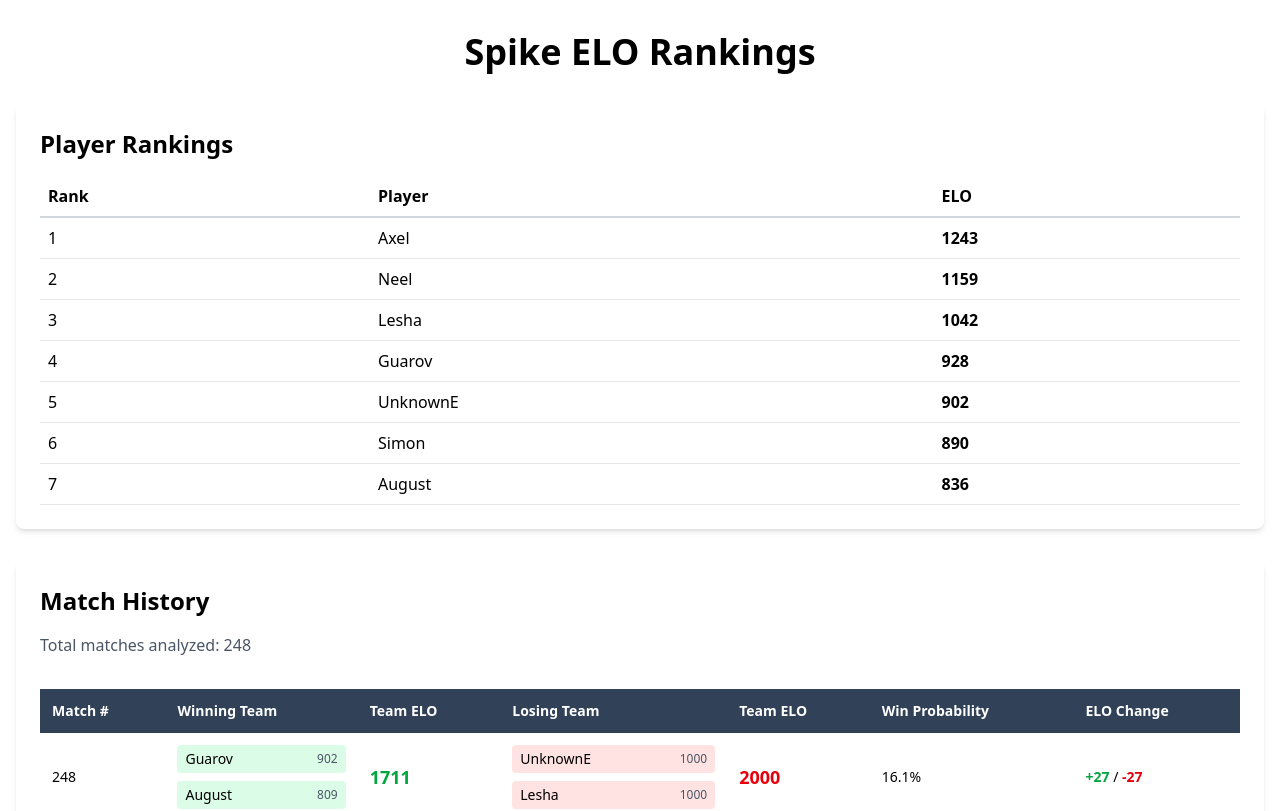
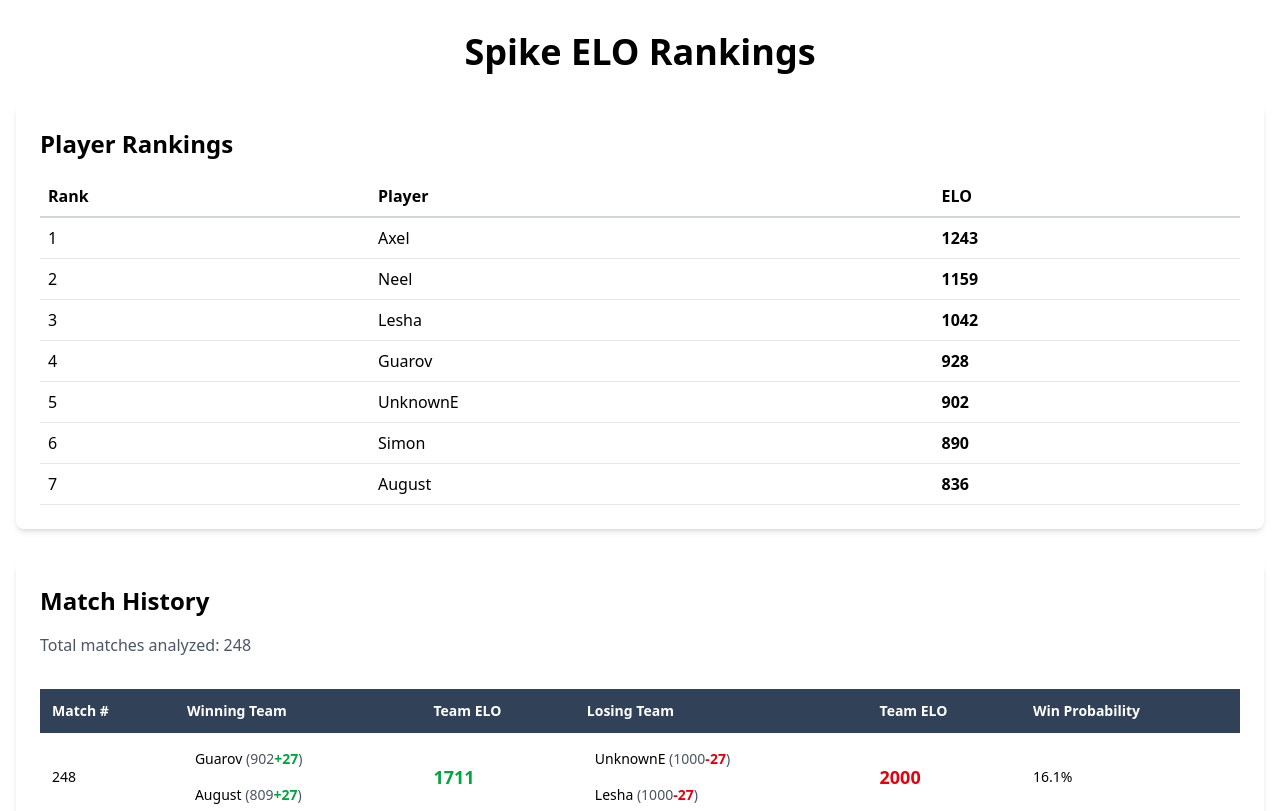
Before and after one commit to thetazero/spklo, a React (Vite) app: page / in a window 1280 px wide. Shown: the top 811 px of the page. Built offline with nearby package versions, Linux system fonts and the light colour scheme.

Commit message:
better render

```diff
--- a/src/components/MatchTable.tsx
+++ b/src/components/MatchTable.tsx
@@ -42,7 +42,6 @@ export function MatchTable({ matches }: MatchTableProps) {
               <th className="p-3 text-left font-semibold">Losing Team</th>
               <th className="p-3 text-left font-semibold">Team ELO</th>
               <th className="p-3 text-left font-semibold">Win Probability</th>
-              <th className="p-3 text-left font-semibold">ELO Change</th>
             </tr>
           </thead>
           <tbody>
@@ -50,6 +49,7 @@ export function MatchTable({ matches }: MatchTableProps) {
               const matchNumber = matches.length - (startIdx + idx)
               const winningTeamElo = getCombinedTeamElo(analysis.winTeam, analysis)
               const losingTeamElo = getCombinedTeamElo(analysis.loseTeam, analysis)
+              const eloChange = Math.round(analysis.eloChange)
 
               return (
                 <tr key={startIdx + idx} className="border-b border-gray-200 hover:bg-gray-50">
@@ -57,9 +57,11 @@ export function MatchTable({ matches }: MatchTableProps) {
                   <td className="p-3">
                     <div className="flex flex-col gap-2">
                       {Array.from(analysis.winTeam).map((player) => (
-                        <div key={player} className="flex justify-between items-center bg-green-100 px-2 py-1 rounded">
+                        <div key={player} className="px-2 py-1">
                           <span className="font-medium">{player}</span>
-                          <span className="text-xs text-gray-600 ml-2">{Math.round(getPlayerElo(player, analysis))}</span>
+                          <span className="text-gray-600"> ({Math.round(getPlayerElo(player, analysis))}</span>
+                          <span className="text-green-600 font-semibold">+{eloChange}</span>
+                          <span className="text-gray-600">)</span>
                         </div>
                       ))}
                     </div>
@@ -68,20 +70,17 @@ export function MatchTable({ matches }: MatchTableProps) {
                   <td className="p-3">
                     <div className="flex flex-col gap-2">
                       {Array.from(analysis.loseTeam).map((player) => (
-                        <div key={player} className="flex justify-between items-center bg-red-100 px-2 py-1 rounded">
+                        <div key={player} className="px-2 py-1">
                           <span className="font-medium">{player}</span>
-                          <span className="text-xs text-gray-600 ml-2">{Math.round(getPlayerElo(player, analysis))}</span>
+                          <span className="text-gray-600"> ({Math.round(getPlayerElo(player, analysis))}</span>
+                          <span className="text-red-600 font-semibold">-{eloChange}</span>
+                          <span className="text-gray-600">)</span>
                         </div>
                       ))}
                     </div>
                   </td>
                   <td className="p-3 font-semibold text-lg text-red-600">{Math.round(losingTeamElo)}</td>
                   <td className="p-3">{formatPercent(analysis.expectedWinProbability)}</td>
-                  <td className="p-3">
-                    <span className="font-semibold text-green-600">+{Math.round(analysis.eloChange)}</span>
-                    {' / '}
-                    <span className="font-semibold text-red-600">-{Math.round(analysis.eloChange)}</span>
-                  </td>
                 </tr>
               )
             })}
```
